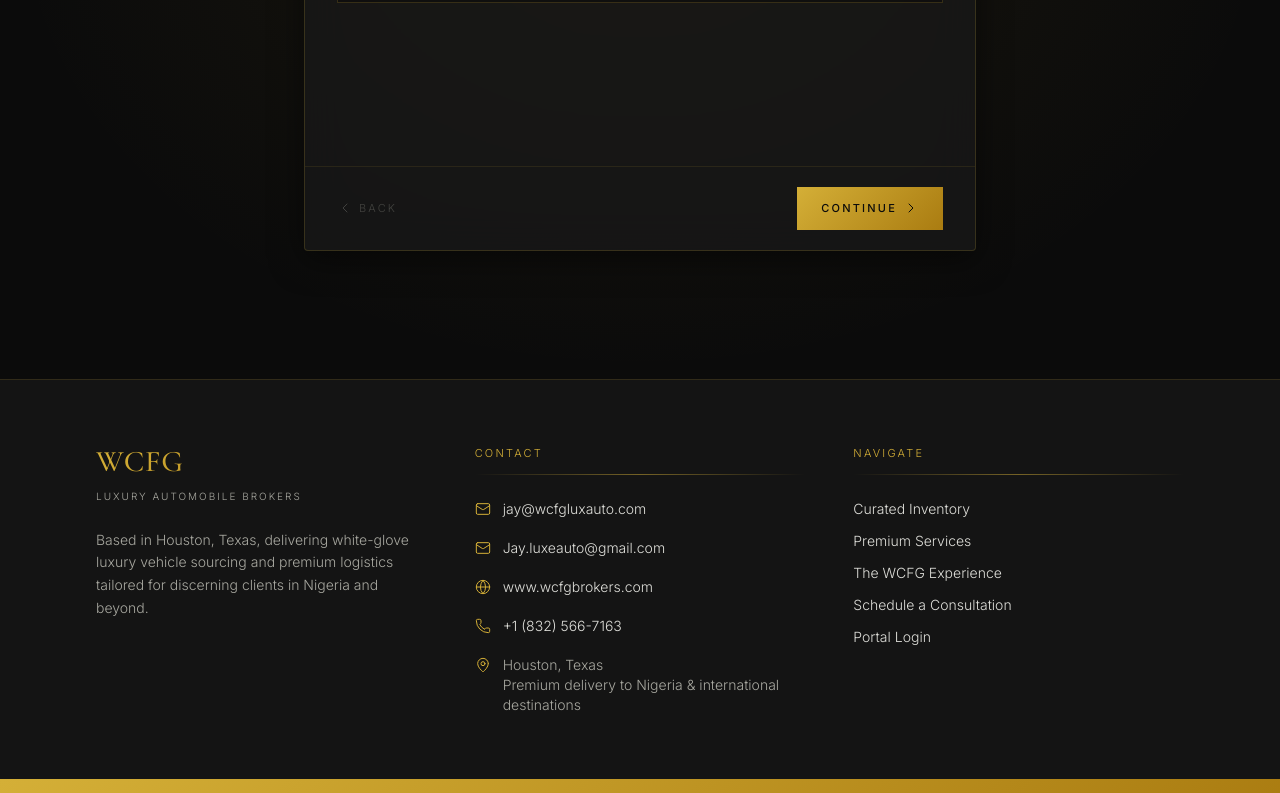
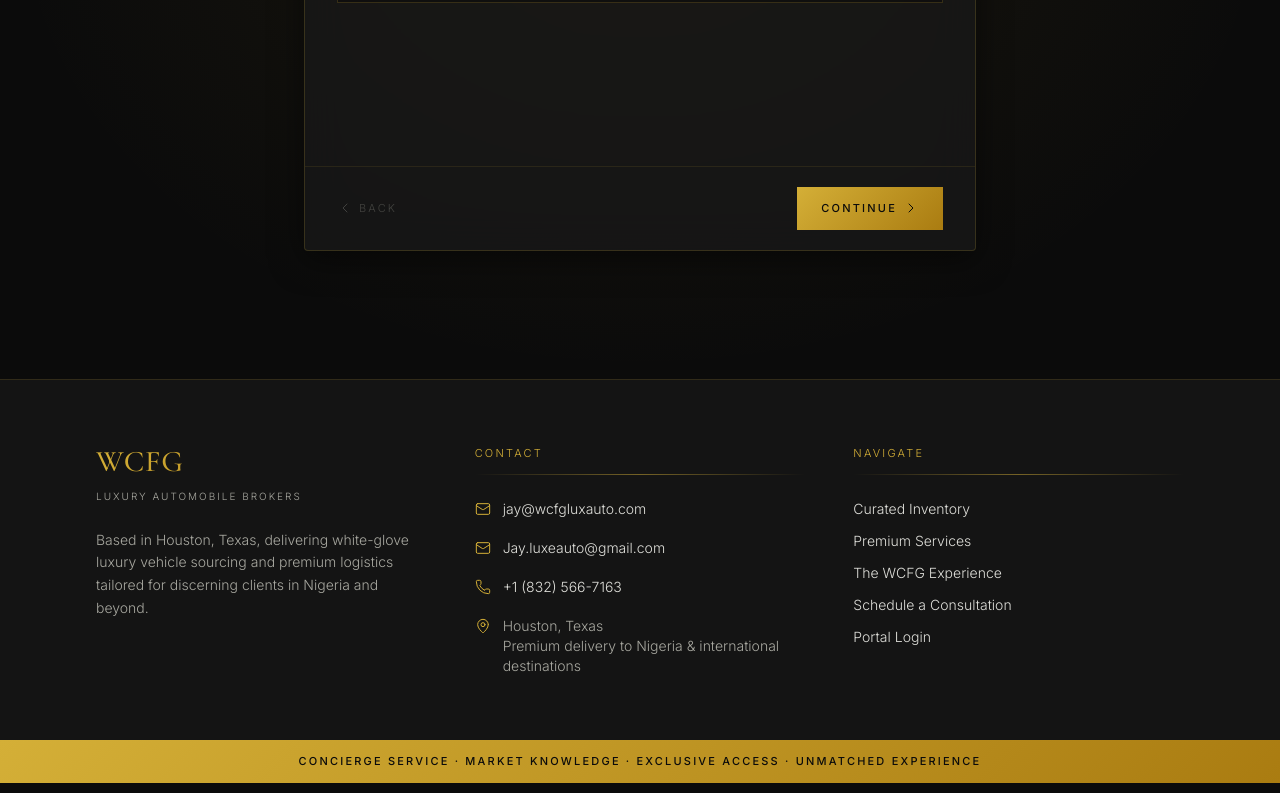
Before and after one commit to LordofTech/wcfg, a Next.js app: page / in a window 1280 px wide. Shown: the part 7419-8212 px from the top of the page. Built offline with nearby package versions, Linux system fonts and the light colour scheme.

Commit message:
Remove wcfgbrokers.com website link from footer contact.

```diff
--- a/components/Footer.tsx
+++ b/components/Footer.tsx
@@ -1,7 +1,6 @@
-import { Mail, Globe, MapPin, Phone } from "lucide-react";
+import { Mail, MapPin, Phone } from "lucide-react";
 import {
   CONTACT_PHONE_DISPLAY,
-  CONTACT_WEBSITE,
   FOOTER_CONTACT_EMAILS,
   mailtoHref,
   telHref,
@@ -42,17 +41,6 @@ export default function Footer() {
                 </a>
               </li>
             ))}
-            <li>
-              <a
-                href={CONTACT_WEBSITE}
-                target="_blank"
-                rel="noopener noreferrer"
-                className="inline-flex items-center gap-3 transition-colors hover:text-gold-light focus-visible:outline-none focus-visible:text-gold-light"
-              >
-                <Globe size={16} className="text-gold-light" strokeWidth={1.5} aria-hidden />
-                www.wcfgbrokers.com
-              </a>
-            </li>
             <li>
               <a
                 href={telHref}
--- a/lib/contact.ts
+++ b/lib/contact.ts
@@ -25,7 +25,6 @@ export const FOOTER_CONTACT_EMAILS = [
 
 export const CONTACT_PHONE_DISPLAY = "+1 (832) 566-7163";
 export const CONTACT_PHONE_TEL = "tel:+18325667163";
-export const CONTACT_WEBSITE = "https://www.wcfgbrokers.com";
 
 export const telHref = CONTACT_PHONE_TEL;
 
```
